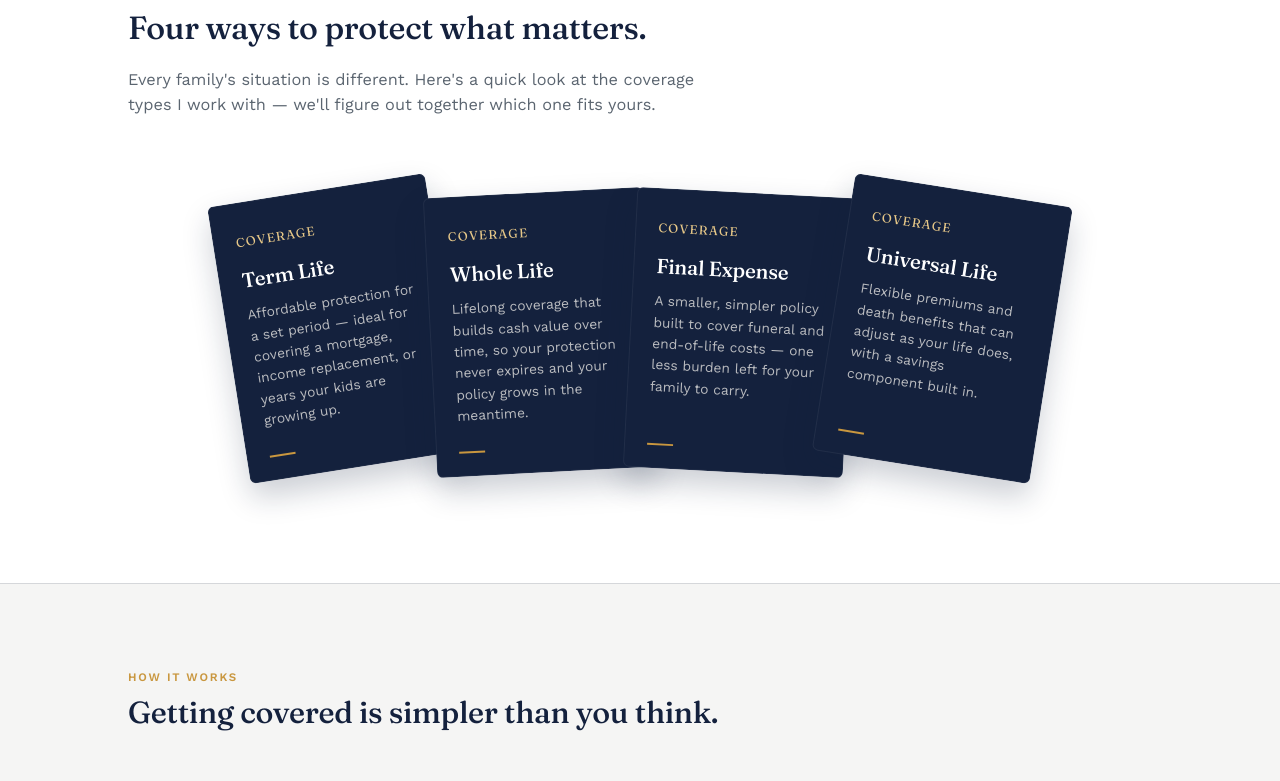
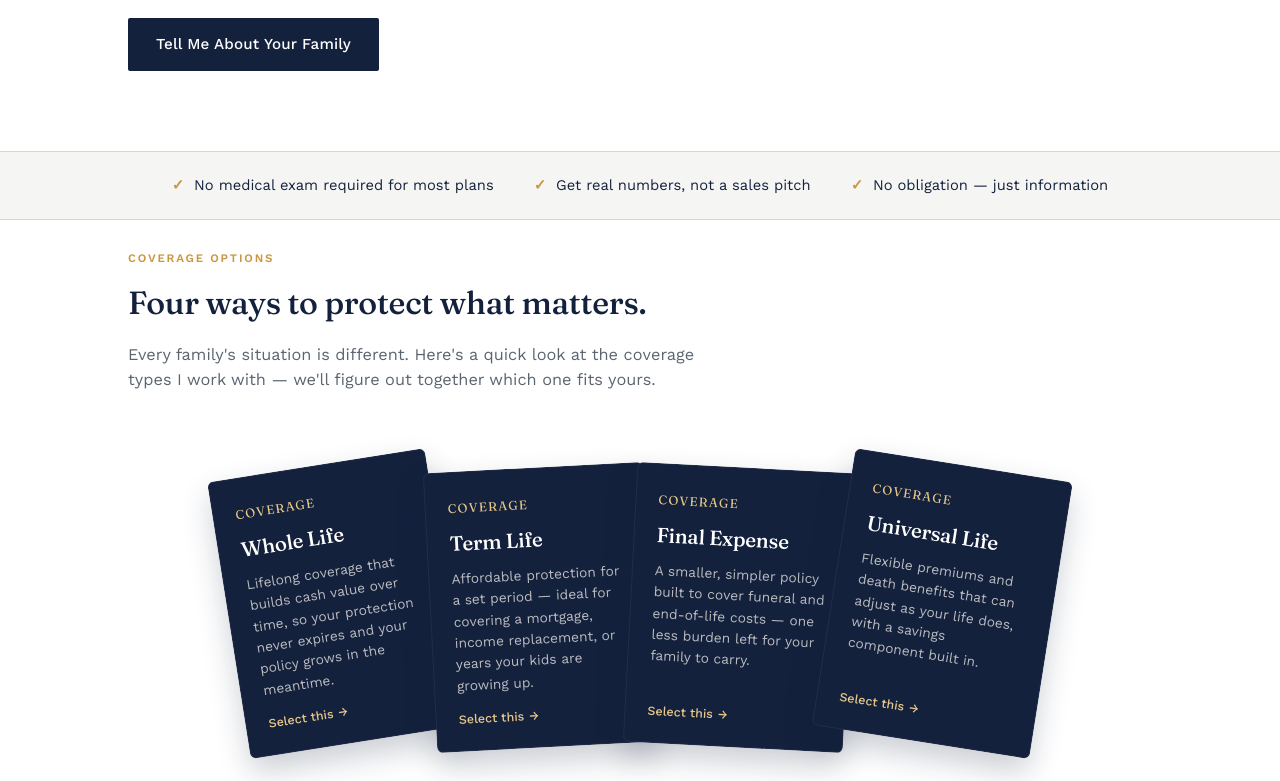
Before and after one commit to sankaram0915-ship-it/insurance-page, a plain HTML site: page index.html in a window 1280 px wide. Shown: the part 739-1520 px from the top of the page. Drawn offline with nearby package versions, Linux system fonts and the light colour scheme.

Commit message:
Update index.html

````diff
--- a/index.html
+++ b/index.html
@@ -1,3 +1,4 @@
+Here's the full code — copy everything below and paste it into the empty box:```html
 <!DOCTYPE html>
 <html lang="en">
 <head>
@@ -150,6 +151,30 @@
   }
   .hero .agent-line strong{color:var(--navy);}
 
+  .trust-strip{
+    background:var(--parchment-dim);
+    border-top:1px solid var(--line);
+    border-bottom:1px solid var(--line);
+    padding:22px 0;
+  }
+  .trust-strip .wrap{
+    display:flex;
+    flex-wrap:wrap;
+    justify-content:center;
+    gap:14px 40px;
+  }
+  .trust-strip .item{
+    display:flex;
+    align-items:center;
+    gap:10px;
+    font-size:0.92rem;
+    color:var(--navy);
+  }
+  .trust-strip .item .check{
+    color:var(--gold);
+    font-weight:700;
+  }
+
   .coverage{
     padding:30px 0 100px;
   }
@@ -184,6 +209,9 @@
     box-shadow:0 14px 30px rgba(20,33,61,0.22);
     transition:transform .35s cubic-bezier(.2,.8,.2,1), box-shadow .35s ease;
     border:1px solid rgba(255,255,255,0.06);
+    display:block;
+    text-decoration:none;
+    cursor:pointer;
   }
   .card:nth-child(1){transform:rotate(-9deg) translateX(28px); z-index:1;}
   .card:nth-child(2){transform:rotate(-3deg) translateX(10px); z-index:2;}
@@ -216,8 +244,19 @@
   .card .mark{
     position:absolute;
     bottom:22px; left:22px;
-    width:26px; height:2px;
-    background:var(--gold);
+    font-size:0.78rem;
+    color:var(--gold-soft);
+    font-weight:500;
+    display:flex;
+    align-items:center;
+    gap:5px;
+  }
+  .card .mark::after{
+    content:"→";
+    transition:transform .2s ease;
+  }
+  .card:hover .mark::after{
+    transform:translateX(4px);
   }
 
   @media (max-width:780px){
@@ -426,11 +465,11 @@
   <div class="wrap">
     <div class="hero-grid">
       <div class="hero-copy">
-        <span class="eyebrow">Licensed Life Insurance Agent</span>
-        <h1>Protection for the people<br>who count on <em>you</em>.</h1>
+        <span class="eyebrow">Hi, I'm Sankara Moise</span>
+        <h1>I help families sleep easier at night<br>— one honest <em>conversation</em> at a time.</h1>
         <p class="lede">A few minutes with a form today can mean your family never has to worry about tomorrow. I'll walk you through the right coverage — no pressure, no jargon.</p>
         <div class="cta-row">
-          <a href="inquiry.html" class="btn-primary">Start My Inquiry</a>
+          <a href="inquiry.html" class="btn-primary">Tell Me About Your Family</a>
         </div>
       </div>
       <div class="hero-art">
@@ -452,6 +491,14 @@
   </div>
 </section>
 
+<section class="trust-strip">
+  <div class="wrap">
+    <div class="item"><span class="check">✓</span> No medical exam required for most plans</div>
+    <div class="item"><span class="check">✓</span> Get real numbers, not a sales pitch</div>
+    <div class="item"><span class="check">✓</span> No obligation — just information</div>
+  </div>
+</section>
+
 <section class="coverage" id="coverage">
   <div class="wrap">
     <div class="coverage-head">
@@ -460,30 +507,30 @@
       <p>Every family's situation is different. Here's a quick look at the coverage types I work with — we'll figure out together which one fits yours.</p>
     </div>
     <div class="fan">
-      <div class="card">
+      <a href="inquiry.html?coverage=Whole+Life" class="card">
+        <span class="num">Coverage</span>
+        <h3>Whole Life</h3>
+        <p>Lifelong coverage that builds cash value over time, so your protection never expires and your policy grows in the meantime.</p>
+        <span class="mark">Select this</span>
+      </a>
+      <a href="inquiry.html?coverage=Term+Life" class="card">
         <span class="num">Coverage</span>
         <h3>Term Life</h3>
         <p>Affordable protection for a set period — ideal for covering a mortgage, income replacement, or years your kids are growing up.</p>
-        <span class="mark"></span>
-      </div>
-      <div class="card">
-        <span class="num">Coverage</span>
-        <h3>Whole Life</h3>
-        <p>Lifelong coverage that builds cash value over time, so your protection never expires and your policy grows in the meantime.</p>
-        <span class="mark"></span>
-      </div>
-      <div class="card">
+        <span class="mark">Select this</span>
+      </a>
+      <a href="inquiry.html?coverage=Final+Expense" class="card">
         <span class="num">Coverage</span>
         <h3>Final Expense</h3>
         <p>A smaller, simpler policy built to cover funeral and end-of-life costs — one less burden left for your family to carry.</p>
-        <span class="mark"></span>
-      </div>
-      <div class="card">
+        <span class="mark">Select this</span>
+      </a>
+      <a href="inquiry.html?coverage=Universal+Life" class="card">
         <span class="num">Coverage</span>
         <h3>Universal Life</h3>
         <p>Flexible premiums and death benefits that can adjust as your life does, with a savings component built in.</p>
-        <span class="mark"></span>
-      </div>
+        <span class="mark">Select this</span>
+      </a>
     </div>
   </div>
 </section>
@@ -535,4 +582,7 @@
 </footer>
 
 </body>
-</htm
+</html>
+```
+
+Paste that in, scroll down, and click **"Commit changes."**
````
